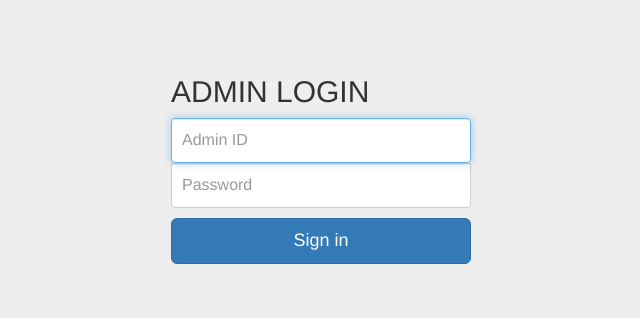
After one commit to Pornjeds/elective-chula, a PHP site: page /admin_login.html in a window 1280 px wide. The commit adds this page. Shown: the top 318 px of the page, without its empty margins (319-959 px from the left). Run offline with PHP 8.4, Linux system fonts and the light colour scheme.

Commit message:
admin login. ก่อนที่จะเรียกใช้ admin ws ได้จะต้องทำการ login ก่อน, login ได้จากหน้า ./admin_login.html พอ login ผ่านแล้วถึงจะสามารถเรียกใช้ service ได้ ถ้าไม่งั้นจะได้ error 401 Unauthorized

```diff
--- /dev/null
+++ b/admin_login.html
@@ -0,0 +1,91 @@
+<!DOCTYPE html>
+<html lang="en">
+  <head>
+    <meta charset="utf-8">
+    <meta http-equiv="X-UA-Compatible" content="IE=edge">
+    <meta name="viewport" content="width=device-width, initial-scale=1">
+    <!-- The above 3 meta tags *must* come first in the head; any other head content must come *after* these tags -->
+    <meta name="description" content="">
+    <meta name="author" content="">
+
+    <title>Admin Login</title>
+
+    <!-- Bootstrap core CSS -->
+    <link href="scripts/css/bootstrap.min.css" rel="stylesheet">
+
+    <!-- Custom styles for this template -->
+    <style>
+    	body {
+		  padding-top: 40px;
+		  padding-bottom: 40px;
+		  background-color: #eee;
+		}
+
+		.form-signin {
+		  max-width: 330px;
+		  padding: 15px;
+		  margin: 0 auto;
+		}
+		.form-signin .form-signin-heading,
+		.form-signin .checkbox {
+		  margin-bottom: 10px;
+		}
+		.form-signin .checkbox {
+		  font-weight: normal;
+		}
+		.form-signin .form-control {
+		  position: relative;
+		  height: auto;
+		  -webkit-box-sizing: border-box;
+		     -moz-box-sizing: border-box;
+		          box-sizing: border-box;
+		  padding: 10px;
+		  font-size: 16px;
+		}
+		.form-signin .form-control:focus {
+		  z-index: 2;
+		}
+		.form-signin input[type="email"] {
+		  margin-bottom: -1px;
+		  border-bottom-right-radius: 0;
+		  border-bottom-left-radius: 0;
+		}
+		.form-signin input[type="password"] {
+		  margin-bottom: 10px;
+		  border-top-left-radius: 0;
+		  border-top-right-radius: 0;
+		}
+    </style>
+
+    <!-- HTML5 shim and Respond.js for IE8 support of HTML5 elements and media queries -->
+    <!--[if lt IE 9]>
+      <script src="https://oss.maxcdn.com/html5shiv/3.7.2/html5shiv.min.js"></script>
+      <script src="https://oss.maxcdn.com/respond/1.4.2/respond.min.js"></script>
+    <![endif]-->
+  </head>
+
+  <body>
+
+    <div class="container">
+
+      <form class="form-signin" action='server/admin_login.php' method='post' id="adminlogin">
+        <h2 class="form-signin-heading">ADMIN LOGIN</h2>
+        <label for="txtUsername" class="sr-only">Admin ID</label>
+        <input type="text" id="txtUsername" name="txtUsername" class="form-control" placeholder="Admin ID" required autofocus>
+        <label for="txtPassword" class="sr-only">Password</label>
+        <input type="password" id="txtPassword" name="txtPassword" class="form-control" placeholder="Password" required>
+        <button class="btn btn-lg btn-primary btn-block" type="submit" onClick='return bt_userNameClick();'>Sign in</button>
+      </form>
+
+    </div> <!-- /container -->
+
+
+    <!-- IE10 viewport hack for Surface/desktop Windows 8 bug -->
+    <script src="scripts/js/ie10-viewport-bug-workaround.js"></script>
+    <script>
+    function bt_userNameClick(){
+        document.getElementById("adminlogin").submit();
+    };
+	</script>
+  </body>
+</html>
--- a/pages/admin_account.html
+++ b/pages/admin_account.html
@@ -31,7 +31,7 @@
               <p class="topnavbar-text"><span class="glyphicon glyphicon-user" aria-hidden="true"></span> Logged in as Admin</p>
             </li>
             <li>
-              <p class="topnavbar-text"><a href="../index.html">Log out</a></p>
+              <p class="topnavbar-text"><a href="../server/admin_logout.php">Log out</a></p>
             </li>
           </ul>
         </div>
--- a/pages/admin_dashboard.html
+++ b/pages/admin_dashboard.html
@@ -24,7 +24,7 @@
         <div id="navbar" class="collapse navbar-collapse">
           <ul class="nav navbar-nav navbar-right">
             <li><p class="navbar-text"><span class="glyphicon glyphicon-user" aria-hidden="true"></span> Logged in as Admin</p></li>
-            <li><a href="../index.html">Log out</a></li>
+            <li><a href="../server/admin_logout.php">Log out</a></li>
           </ul>
         </div><!--/.nav-collapse -->
       </div>
--- a/pages/admin_datareader.html
+++ b/pages/admin_datareader.html
@@ -36,7 +36,7 @@
               <p class="topnavbar-text"><span class="glyphicon glyphicon-user" aria-hidden="true"></span> Logged in as Admin</p>
             </li>
             <li>
-              <p class="topnavbar-text"><a href="../index.html">Log out</a></p>
+              <p class="topnavbar-text"><a href="../server/admin_logout.php">Log out</a></p>
             </li>
           </ul>
         </div>
--- a/pages/admin_displayresult.html
+++ b/pages/admin_displayresult.html
@@ -42,7 +42,7 @@
               <p class="topnavbar-text"><span class="glyphicon glyphicon-user" aria-hidden="true"></span> Logged in as Admin</p>
             </li>
             <li>
-              <p class="topnavbar-text"><a href="../index.html">Log out</a></p>
+              <p class="topnavbar-text"><a href="../server/admin_logout.php">Log out</a></p>
             </li>
           </ul>
         </div>
--- a/pages/admin_displayresult_subject.html
+++ b/pages/admin_displayresult_subject.html
@@ -42,7 +42,7 @@
               <p class="topnavbar-text"><span class="glyphicon glyphicon-user" aria-hidden="true"></span> Logged in as Admin</p>
             </li>
             <li>
-              <p class="topnavbar-text"><a href="../index.html">Log out</a></p>
+              <p class="topnavbar-text"><a href="../server/admin_logout.php">Log out</a></p>
             </li>
           </ul>
         </div>
--- a/pages/admin_enrollconfig.html
+++ b/pages/admin_enrollconfig.html
@@ -98,7 +98,7 @@
               <p class="topnavbar-text"><span class="glyphicon glyphicon-user" aria-hidden="true"></span> Logged in as Admin</p>
             </li>
             <li>
-              <p class="topnavbar-text"><a href="../index.html">Log out</a></p>
+              <p class="topnavbar-text"><a href="../server/admin_logout.php">Log out</a></p>
             </li>
           </ul>
         </div>
--- a/pages/admin_importdata.html
+++ b/pages/admin_importdata.html
@@ -30,7 +30,7 @@
               <p class="topnavbar-text"><span class="glyphicon glyphicon-user" aria-hidden="true"></span> Logged in as Admin</p>
             </li>
             <li>
-              <p class="topnavbar-text"><a href="../index.html">Log out</a></p>
+              <p class="topnavbar-text"><a href="../server/admin_logout.php">Log out</a></p>
             </li>
           </ul>
         </div>
--- a/pages/admin_importstudent.html
+++ b/pages/admin_importstudent.html
@@ -42,7 +42,7 @@
               <p class="topnavbar-text"><span class="glyphicon glyphicon-user" aria-hidden="true"></span> Logged in as Admin</p>
             </li>
             <li>
-              <p class="topnavbar-text"><a href="../index.html">Log out</a></p>
+              <p class="topnavbar-text"><a href="../server/admin_logout.php">Log out</a></p>
             </li>
           </ul>
         </div>
--- a/server/admin_api.php
+++ b/server/admin_api.php
@@ -1,4 +1,5 @@
 <?php
+session_start();
 require_once 'Slim/Slim.php';
 require_once 'DBManager_sqlserver.php';
 require_once 'admin_enrollmentclass.php';
--- a/server/test.php
+++ b/server/test.php
@@ -1,4 +1,10 @@
 <?php
+session_start();
+
+//$_SESSION['gie'] = "hello";
+if (isset($_SESSION['loginStatus']) && $_SESSION['loginStatus'] == 1){
+    echo 'gie';
+}
 
 $x = "Hello";
 $x_arr = explode(",", $x);
```
Also changed, not shown: server/Slim/Middleware/HttpBasicAuth.php (+4 -45 lines), server/admin_login.php (renamed from pages/login.php, +5 -5 lines), server/admin_logout.php (added, +14 -0 lines).
